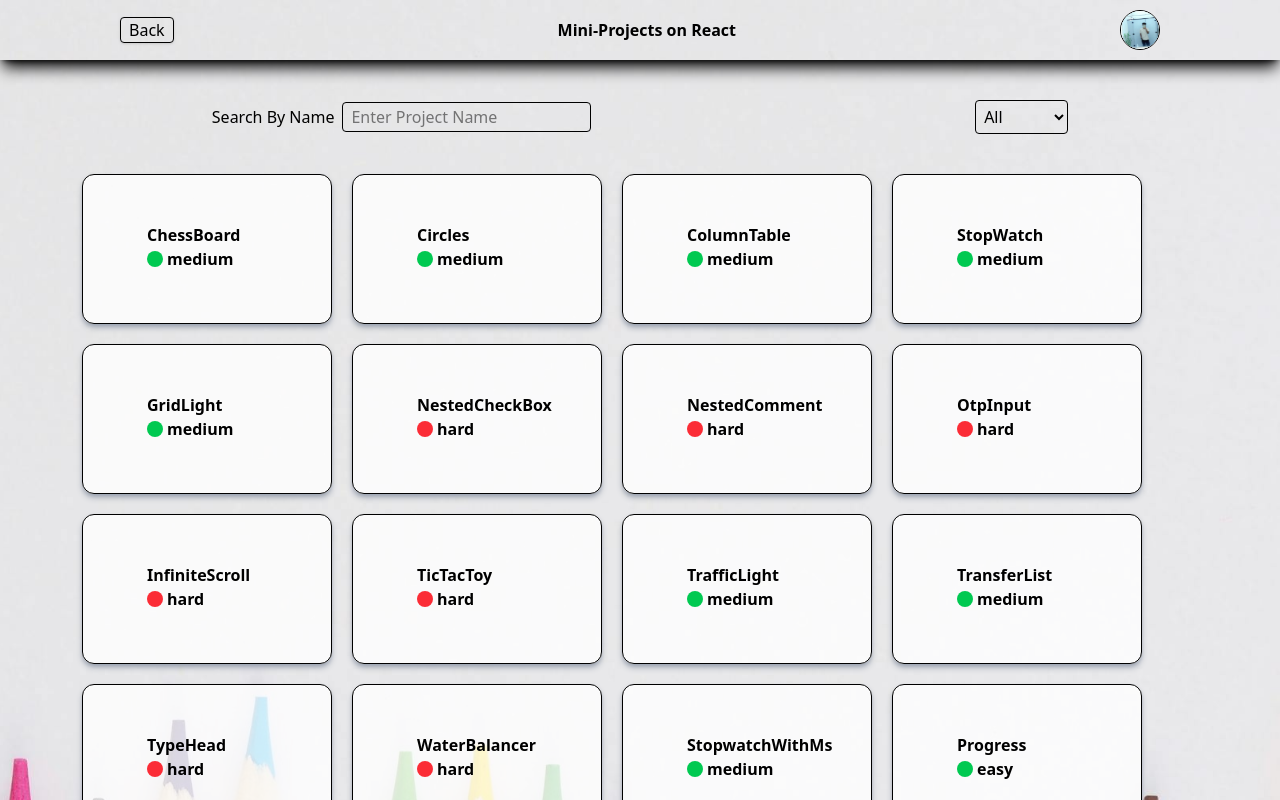
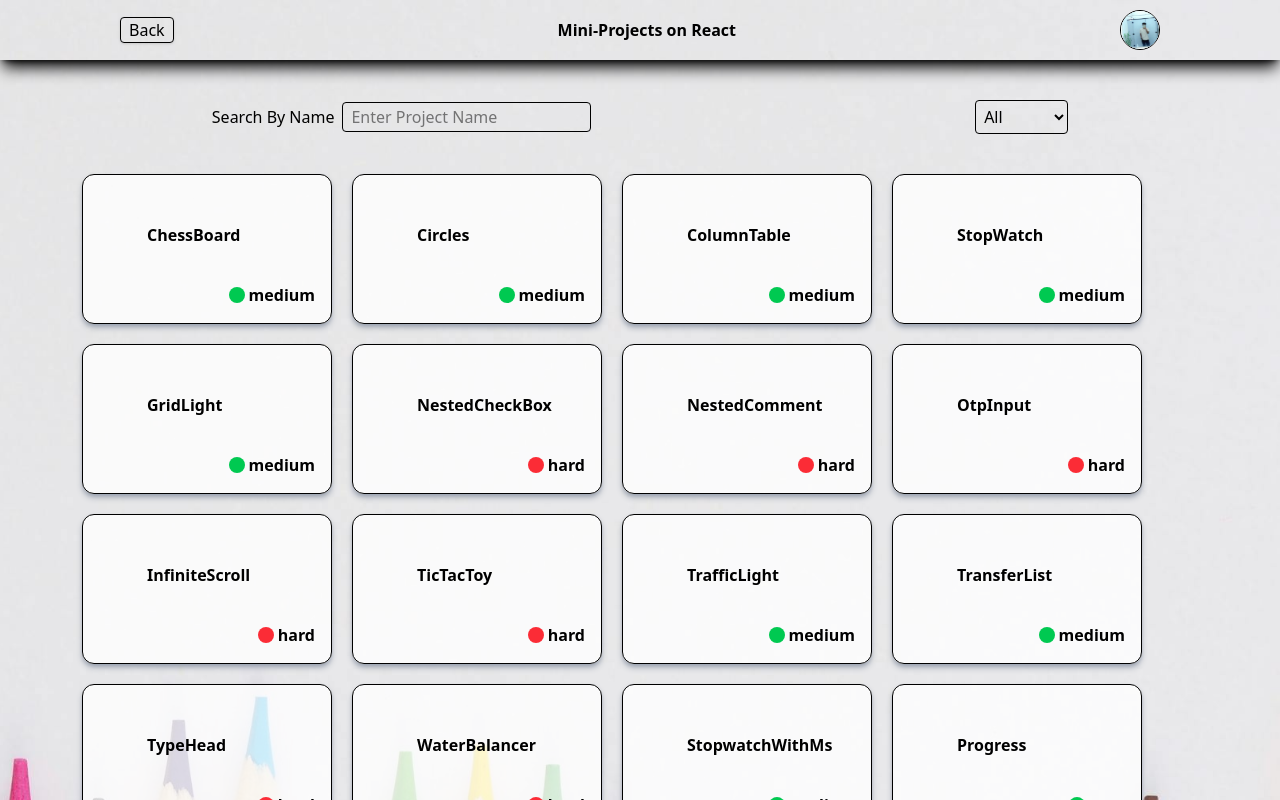
Before and after one commit to DpkRn/mini-projects, a React (Vite) app: page / in a window 1280 px wide. Shown: the top 800 px of the page. Built offline with nearby package versions, Linux system fonts and the light colour scheme.

Commit message:
background added

```diff
--- a/src/HomePage.jsx
+++ b/src/HomePage.jsx
@@ -56,13 +56,13 @@ const HomePage = ({challanges}) => {
         {filteredComponent.map((component, ind) => (
           <div
           key={ind}
-            className="w-[250px] h-[150px] border bg-white/80 rounded-xl shadow-md shadow-gray-400 flex flex-col justify-start items-start hover:border-white font-bold pl-16 pt-12 hover:scale-[1.1] duration-500"
+            className="w-[250px] h-[150px] relative border bg-white/80 rounded-xl shadow-md shadow-gray-400 flex flex-col justify-start items-start hover:border-white font-bold pl-16 pt-12 hover:scale-[1.1] duration-500"
             onClick={() => navigate(`/${component.title}`)}
           >
             <h1>{component.title}</h1>
-            <div className='flex items-center gap-1'>
+            <div className='flex items-center gap-1 absolute bottom-4 right-4'>
               <div className={`${component.category==='hard'?"bg-red-500":"bg-green-500"} w-4 h-4 rounded-full`}></div>
-              <h2>{component.category}</h2>
+              <h2 className=''>{component.category}</h2>
             </div>
           </div>
         ))}
```
